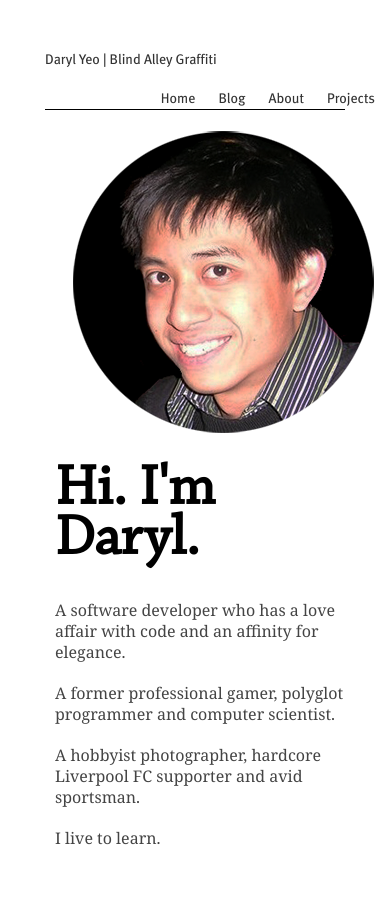
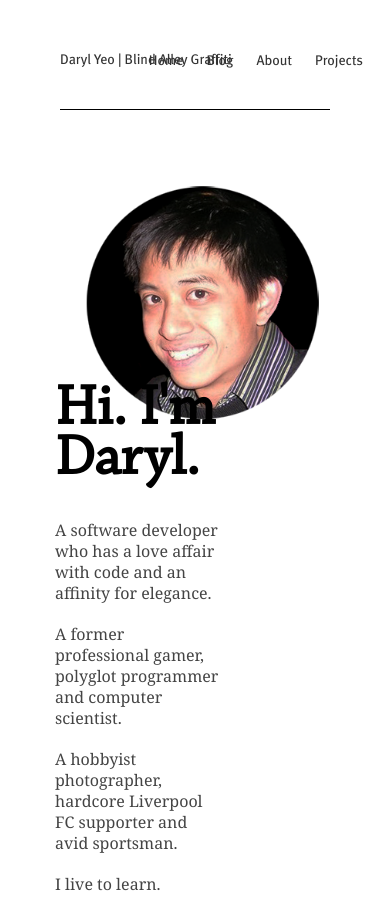
Before and after one commit to aacyun/jianxioy.github.com, a Jekyll site: the page built from index.html, in a window 390 px wide. Built offline with Jekyll 4.4.1, drawn with Linux system fonts in a browser that asks for light colours; Markdown is read by kramdown in place of the engine named in the settings.

Commit message:
Fixed iPad for now. Trying phone..

```diff
--- a/static/css/layout.css
+++ b/static/css/layout.css
@@ -124,10 +124,32 @@ h6 {
 ================================================== */
 
 	/* Smaller than standard 960 (devices and browsers) */
+	/* Phones */
 	@media only screen and (max-width: 959px) {
+		#nav,
+		#logo-primary,
+		#nav-primary,
+		#avatar {
+			width: 90%;
+		}
+		#home-avatar {
+			top: 60px;
+			left: 20px;
+		}
+		#home-content {
+			width: 55%;
+		}
+		#nav-primary ul {
+   			position: relative;
+			float: right;
+			right: -80px;
+			bottom: 38px;
+			margin-bottom: -20px;
+		}
 	}
 
 	/* Tablet Portrait size to standard 960 (devices and browsers) */
+	/* iPad */
 	@media only screen and (min-width: 768px) and (max-width: 959px) {
 		#nav,
 		#logo-primary,
```
